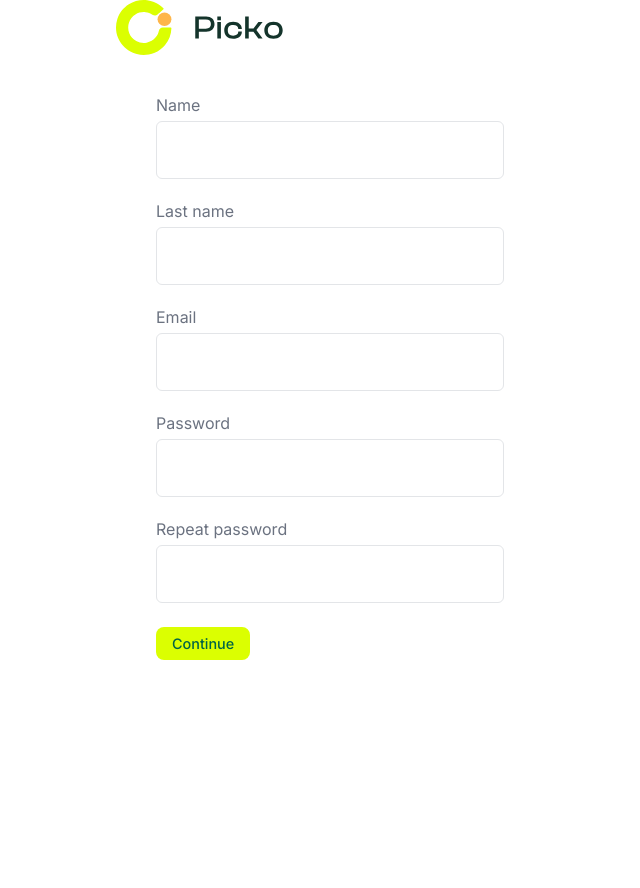
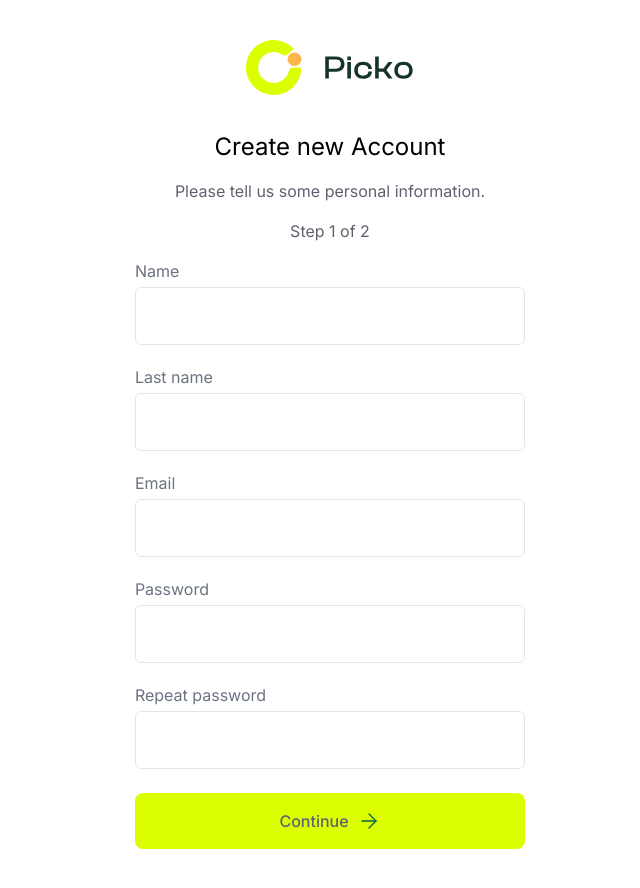
Before and after one commit to flaviozorzetto/project-picko, a React (Create React App) app: page /signup in a window 1280 px wide. Shown: the whole page, without its empty margins (350-990 px from the left). Before the commit the page ends 800 px from the top, so only its background shows below. Built offline with nearby package versions, Linux system fonts and the light colour scheme; no server answers.

Commit message:
feat: added styles for checkbox and Signup pages

```diff
--- a/src/components/Checkbox/Checkbox.js
+++ b/src/components/Checkbox/Checkbox.js
@@ -1,4 +1,5 @@
 import React, { useState, useEffect } from "react";
+import { Link } from "react-router-dom";
 import loadIcon from "../Elements/IconLoader/icon-loader";
 import "./Checkbox.scss";
 
@@ -35,13 +36,18 @@ export default function Checkbox(props) {
 
   return (
     <>
+    <div className="wrapper">
+      <label className="checkbox-label" htmlFor={props.name}>
+        <span>I agree to the <Link to="/">terms & services</Link></span>
+      </label>
+
       <div className="checkbox-container">
         <input defaultChecked={input.checked} onChange={handleChange} type="checkbox" className="checkbox" id={props.name} disabled={props.disabled}/>
         <i className="check-icon">{loadIcon("check", { width: 18, height: 18 })}</i>
         <div className="checkbox-background"></div>
-        <label className="checkbox-label" htmlFor={props.name}></label>
         <div className="checkbox-container-background"></div>
       </div>
+    </div>
     </>
   )
 }
--- a/src/components/Checkbox/Checkbox.scss
+++ b/src/components/Checkbox/Checkbox.scss
@@ -32,7 +32,7 @@
 
 .checkbox-container {
   transition: 0.2s;
-  position: relative;
+  position: absolute;
   width: 2.5rem;
   height: 2.5rem;
   border-radius: 200px;
@@ -85,11 +85,25 @@
   outline: 0;
 }
 
+.wrapper {
+  position: relative;
+  width: 100%;
+  height: 2.5rem;
+  display: flex;
+  align-items: center;
+  justify-content: space-between;
+  margin-right: 1rem;
+}
+
 .checkbox-label {
+  position: absolute;
   z-index: 99;
   cursor: pointer;
-  width: 100%;
-  height: 100%;
+
+  span {
+    margin-left: 2.5rem;
+    width: 100%;
+  }
 }
 
 
--- a/src/components/Elements/Button/Button.scss
+++ b/src/components/Elements/Button/Button.scss
@@ -26,6 +26,8 @@
 
 .button {
 	&_full {
+		display: flex;
+		justify-content: center;
 		width: 100%;
 	}
 }
--- a/src/components/Form/Form.js
+++ b/src/components/Form/Form.js
@@ -37,7 +37,7 @@ export default function Form(props) {
 
   return (
     <form noValidate id={props.id} className="form" method={props.method} target={props.target} action={props.action} onSubmit={validateAndSubmit}>
-      {props.error && props.error.scope == "global" &&
+      {props.error && props.error.scope == "global" && currentForm !== "signup-form" &&
         <Banner iconLeft="alert-circle" theme="danger" content={props.error.message} />
       }
       {props.children}
--- a/src/components/Form/Form.scss
+++ b/src/components/Form/Form.scss
@@ -5,6 +5,7 @@
   display: flex;
   flex-direction: column;
   align-items: flex-start;
+
   gap: 1.5rem;
 
   .error_message {
@@ -18,4 +19,29 @@
     line-height: 17px;
     color: #FF1500;
   }
+
+  h3 {
+    font-size: 1.5rem;
+  }
+
+  span {
+    color: #5E626E;
+  }
+
+  .logo {
+    margin-bottom: 1rem;
+  }
+
+  .checkbox-container {
+    align-self: flex-start;
+  }
+
+  .form-header {
+    width: 100%;
+    gap: 1.5rem;
+
+    display: flex;
+    flex-direction: column;
+    align-items: center;
+  }
 }
--- a/src/routes/Signup.js
+++ b/src/routes/Signup.js
@@ -1,11 +1,13 @@
 import React, { useEffect, useRef, useState } from "react";
 import { useAuth } from "../contexts/AuthContext.js";
-import { Link } from "react-router-dom";
+import { Link, useNavigate } from "react-router-dom";
 import { useValidation } from "../contexts/ValidationContext.js";
 
 import Form from "../components/Form/Form.js";
 import TextArea from "../components/TextArea/TextArea.js";
+import Checkbox from "../components/Checkbox/Checkbox.js";
 import Button from "../components/Elements/Button/Button.js";
+import loadIcon from "../components/Elements/IconLoader/icon-loader.js";
 
 import "./Signup.scss";
 import logo from "../assets/svgs/logo.svg";
@@ -14,6 +16,7 @@ export default function Signup() {
   const { validation, setInputs, setCurrentInputs, removeInput, inputs } =
   useValidation();
   const [step, setStep] = useState(1);
+  const navigate = useNavigate();
 
   const [state, setStates] = useState({
     "first-name": { value: "" },
@@ -21,6 +24,7 @@ export default function Signup() {
     email: { value: "" },
     password: { value: "" },
     "password-confirmation": { value: "" },
+    "terms-checkbox": { value: "" },
     "company-name": { value: "" },
     "job-role": { value: "" },
     "employee-quantity": { value: "" },
@@ -85,15 +89,35 @@ export default function Signup() {
     <>
       <div className="signup-page">
         <div className="container">
+
+          <Form id="signup-form" onSubmit={handleSubmit} error={error} reset={inputReset} state={state}>
               {step == 3 ? (
                 <>
+                  <div className="account-created">
+                    <div className="ellipse">
+                      <i>{loadIcon("check", {width: 32, height: 32})}</i>
+                    </div>
                     <h3>Account created successfully</h3>
                     <span>We sent a confirmation email for you.</span>
+                    <Button
+                      content="Go to login screen"
+                      type="button"
+                      theme="primary"
+                      size="b"
+                      full={true}
+                      disabled={loading}
+                      // onClick={navigate("/login")}
+                    />
+                  </div>
                 </>
               ) : (
                   <>
+                <div className="form-header">
                   <img src={logo} className="logo" />
-              <Form id="signup-form" onSubmit={handleSubmit} error={error} reset={inputReset} state={state}>
+                  <h3>Create new Account</h3>
+                  <span>Please tell us some personal information.</span>
+                  <span>Step {step} of 2</span>
+                </div>
                 {step == 1 ? (
                   <>
                     <TextArea
@@ -173,7 +197,11 @@ export default function Signup() {
                     >
                       Repeat password
                     </TextArea>
+
+                    {/* <Checkbox type="checkbox" name="checkbox" placeholder="Enter password" disabled={false}>TESTE</Checkbox> */}
+
                     <Button
+                      iconRight="arrow-right"
                       content="Continue"
                       type="button"
                       theme="primary"
@@ -183,7 +211,8 @@ export default function Signup() {
                           setCurrentInputs([]);
                         }
                       }}
-                      size="s"
+                      size="b"
+                      full={true}
                       disabled={loading}
                     />
                   </>
@@ -237,11 +266,12 @@ export default function Signup() {
                     </TextArea> */}
 
                     <Button
-                      content="Sign up"
+                      content="Create"
                       type="submit"
                       form="signup-form"
                       theme="primary"
-                      size="s"
+                      size="b"
+                      full={true}
                       disabled={loading}
                     />
                     <Button
@@ -260,14 +290,15 @@ export default function Signup() {
                         inputReset(inputsToRemove);
 
                       }}
-                      size="s"
+                      size="b"
+                      full={true}
                       disabled={loading}
                     />
                   </>
                 )}
-              </Form>
             </>
           )}
+        </Form>
 
           {/* <Button content={<Link to="/login">Sign in</Link>} type="button" theme="secondary" size="s" disabled={loading} /> */}
         </div>
--- a/src/routes/Signup.scss
+++ b/src/routes/Signup.scss
@@ -1,5 +1,5 @@
 .signup-page {
-    width: 100vw;
+    width: 100%;
     height: auto;
     display: flex;
     justify-content: center;
@@ -9,5 +9,46 @@
 }
 
 // .container {
+//     display: flex;
+//     justify-content: center;
+//     align-items: center;
+//     flex-direction: column;
 
+//     h3 {
+//         font-size: 1.5rem;
+//       }
+
+//       span {
+//         color: #5E626E;
+//       }
+
+//       .logo {
+//         margin-bottom: 1rem;
+//       }
 // }
+
+.account-created {
+    margin-top: 5rem;
+
+    width: 100%;
+    display: flex;
+    justify-content: center;
+    align-items: center;
+    flex-direction: column;
+    gap: 1.5rem;
+
+    button {
+        margin-top: 1.5rem;
+    }
+}
+
+.ellipse {
+    display: flex;
+    align-items: center;
+    justify-content: center;
+    color: #006446;
+    width: 72px;
+    height: 72px;
+    border-radius: 500px;
+    background: #F8FFCC;
+}
```
Lines whose indentation alone changed are shown as unchanged.
